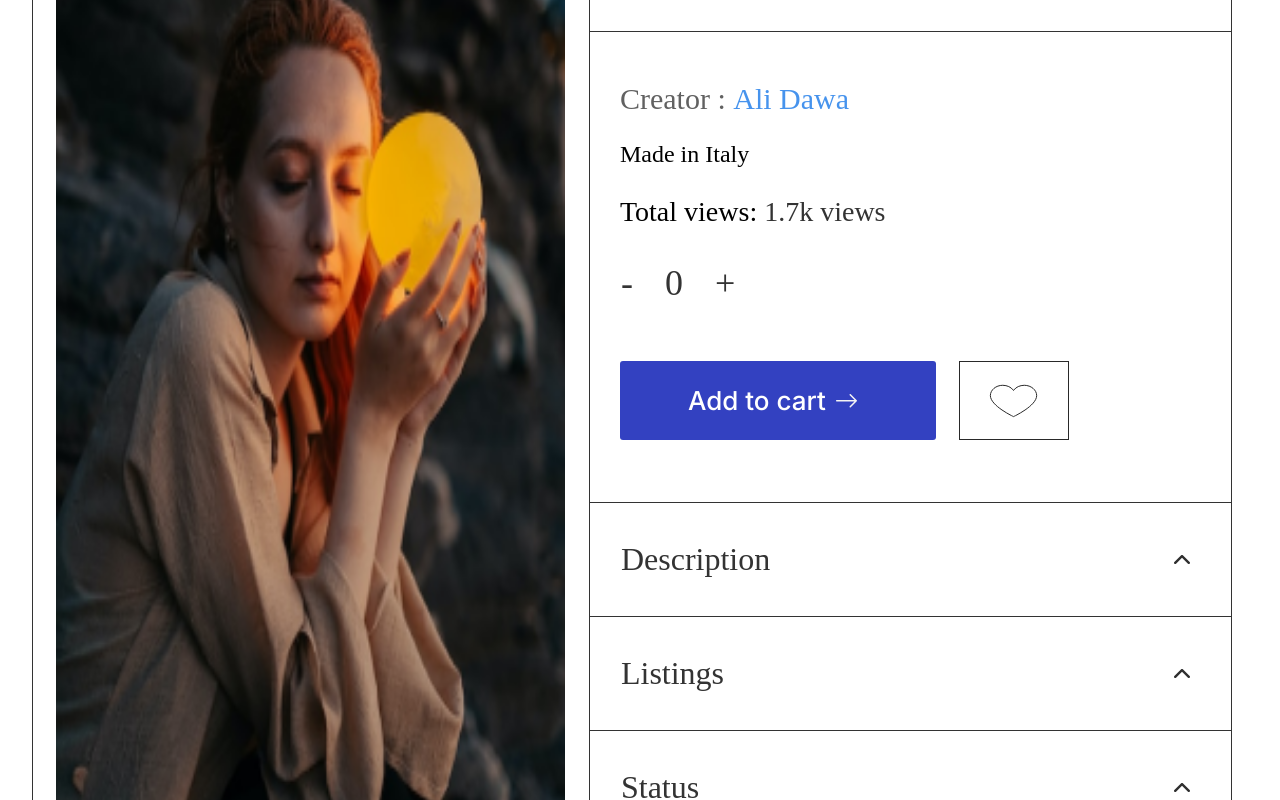
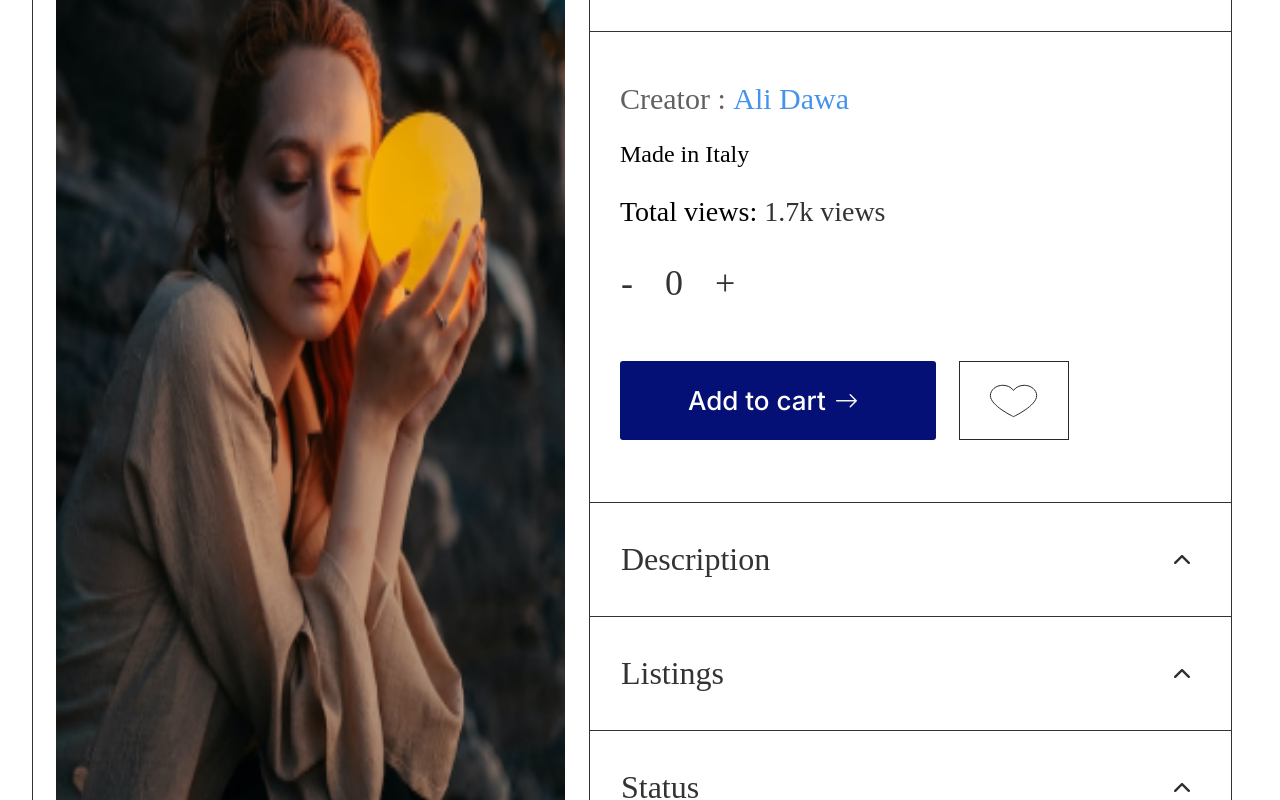
Before and after one commit to Iyin0/artsy, a React (Vite) app in the folder client/: page /marketplace/1 in a window 1280 px wide. In both pictures the pointer is over the button "Add to cart". Shown: the part 504-1304 px from the top of the page. Built offline with nearby package versions, Linux system fonts and the light colour scheme; a web font is replaced by a local one.

Commit message:
marketplace button activity

```diff
--- a/client/src/styles/marketItem.scss
+++ b/client/src/styles/marketItem.scss
@@ -151,6 +151,14 @@
                             font-size: 26px;
                             line-height: 31px;
                             color: #FFFFFF;
+
+                            &:hover {
+                                background-color: #051076;
+                            }
+
+                            &:active {
+                                background-color: #000000;
+                            }
                         }
 
                         .fav {
```
Also changed, not shown: client/src/styles/auctions.scss (added).
